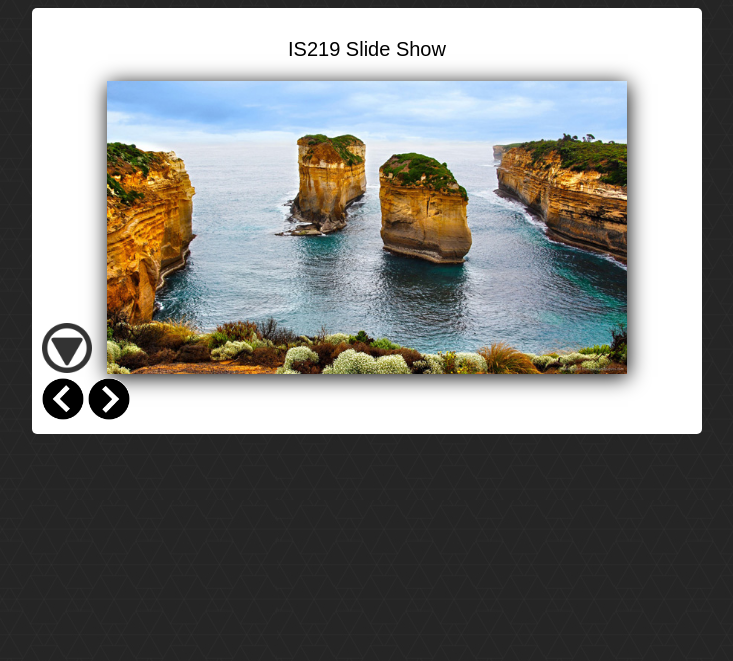
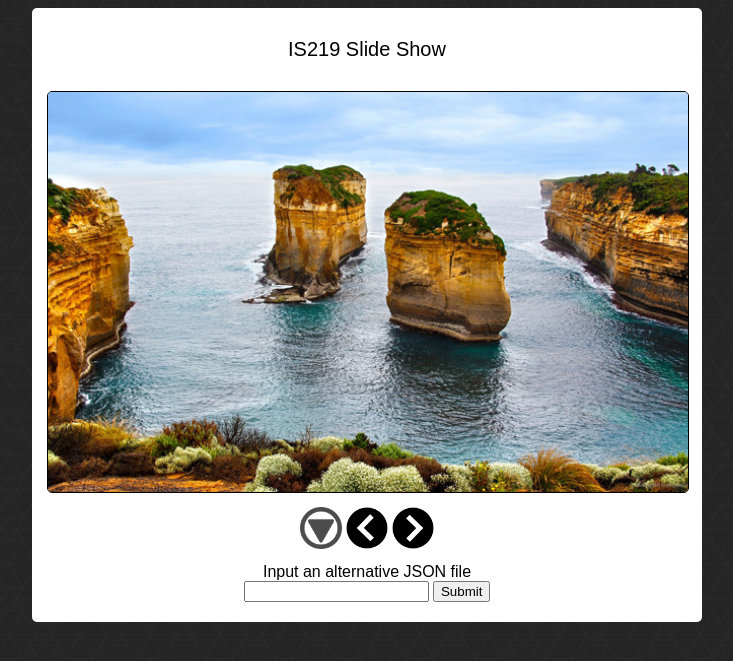
Before and after one commit to GalaxyShard-WDPP/njit-2, a PHP site: page /index.html in a window 1280 px wide. Shown: the top 661 px of the page, without its empty margins (273-1006 px from the left). Run offline with PHP 8.4, Linux system fonts and the light colour scheme; grey boxes labelled with a size stand in for pictures from a placeholder-image service; some libraries are stand-ins or nearby versions.

Commit message:
overhauled design

```diff
--- a/index.html
+++ b/index.html
@@ -14,27 +14,27 @@
 	<div id="photoBooth">
 		<p class="banner">IS219 Slide Show</p>
 
-		<div id="slideShow">
-			<div class="photo-container">
-				<div class="photoHolder">
-					<img class="thumbnail" id="photo" src="https://placehold.it/518x389?text=Welcome+to+my+Gallery" alt="Gallery Image"/>
-				</div>
-
-				<img class="moreIndicator rot90" src="assets/more.png" alt="More Content"/>
-			</div>
+		<img id="photo" src="https://placehold.it/518x389?text=Welcome+to+my+Gallery" alt="Gallery Image"/>
 
 		<div id="nav">
+			<img class="moreIndicator rot90" src="assets/more.png" alt="More Content"/>
+
 			<img id="prevPhoto" class='rot180' src="assets/arrow.png" alt="Previous Photo"/>
 			<img id="nextPhoto" src="assets/arrow.png" alt="Next Photo"/>
 		</div>
+		<form id="json-form" action="./" method="get">
+			<label>
+				Input an alternative JSON file<br>
+				<input type="text" name="json" id="alt-json">
+			</label>
+			<input type="submit" value="Submit">
+		</form>
 
 		<div class="details">
 			<p class="location">Location: </p>
 			<p class="description">Description: </p>
 			<p class="date">Date: </p>
 		</div>
-
-		</div>
 	</div>
 </body>
 </html>
--- a/style.css
+++ b/style.css
@@ -1,48 +1,25 @@
 body {
-	overflow: auto;
 	font-family: 'Century Gothic', sans-serif;
 	background-image: url(assets/geometry.jpg);
 }
 
 #photoBooth {
-	margin-top: .2em;
+	margin: .2em auto;
 	padding: 10px;
 	max-width: 650px;
-	margin-left: auto;
-	margin-right: auto;
 	background-color: white;
 	border-radius: 5px;
 }
 
-#slideShow {
-	position: relative;
+#photo {
+	width:calc(100% - 10px);
+	margin:10px 5px;
+	height:400px;
+	border-radius:5px;
+	object-fit:cover;
+
+	border: 1px #000000 solid;
 }
-.photo-container {
-	position:relative;
-}
-.photoHolder {
-	position: relative;
-	width: 80%;
-	margin: 0 auto;
-}
-#photo {
-	width:100%;
-}
-
-.moreIndicator {
-	height: 50px;
-	width: 50px;
-	position: absolute;
-	z-index: 3;
-	opacity: .8;
-	bottom: 5px;
-}
-
-.thumbnail {
-	position: relative;
-	box-shadow: 1px 3px 20px 0px;
-}
-
 
 .banner {
 	text-align: center;
@@ -50,11 +27,16 @@ body {
 }
 
 #nav {
-	clear: both;
-	position: relative;
+	text-align:center;
 }
 
-#prevPhoto, #nextPhoto {
+.moreIndicator {
+	opacity:0.7;
+}
+.moreIndicator:hover {
+	opacity:0.8;
+}
+#prevPhoto, #nextPhoto, .moreIndicator {
 	height: 42px;
 	width: 42px;
 }
@@ -62,11 +44,18 @@ body {
 	opacity:0.8;
 }
 
+#json-form {
+	text-align:center;
+	margin:10px auto;
+}
+
 .details p {
 	margin-top: 20px;
 }
 .details {
-	border: 1px #000 dashed;
+	border: 1px #808080 solid;
+	background-color:#f0f0f0;
+	border-radius:5px;
 	padding: 0px 10px;
 	margin: 20px 0px;
 }
@@ -74,7 +63,7 @@ body {
 /*Add CSS styles to rotate the element 90deg
 Make it animate nicely. You'll need CSS3 for this*/
 .rot90 {
-	transition:transform 0.2s ease;
+	transition:transform 0.25s ease;
 
 	transform:rotateZ(90deg);
 }
@@ -82,7 +71,7 @@ Make it animate nicely. You'll need CSS3 for this*/
 /*Add CSS styles to rotate the element 180deg
 Make it animate nicely. You'll need CSS3 for this*/
 .rot180 {
-	transition:transform 0.2s ease;
+	transition:transform 0.25s ease;
 
 	transform:rotateZ(180deg);
 }
@@ -90,7 +79,7 @@ Make it animate nicely. You'll need CSS3 for this*/
 /*Add CSS styles to rotate the element 270deg
 Make it animate nicely. You'll need CSS3 for this*/
 .rot270 {
-	transition:transform 0.2s ease;
+	transition:transform 0.25s ease;
 
 	transform:rotateZ(270deg);
 }
```
Lines whose indentation alone changed are shown as unchanged.
